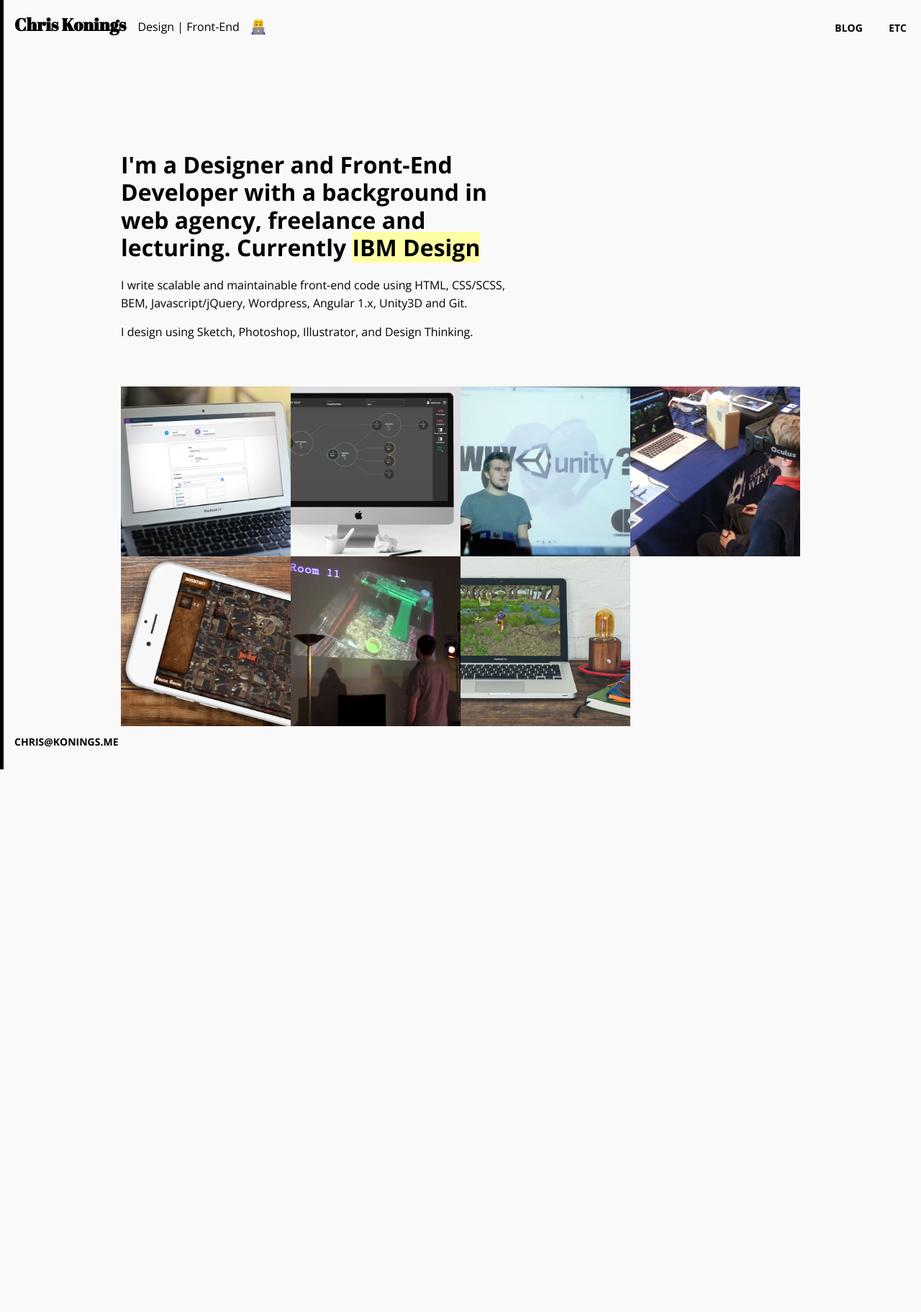
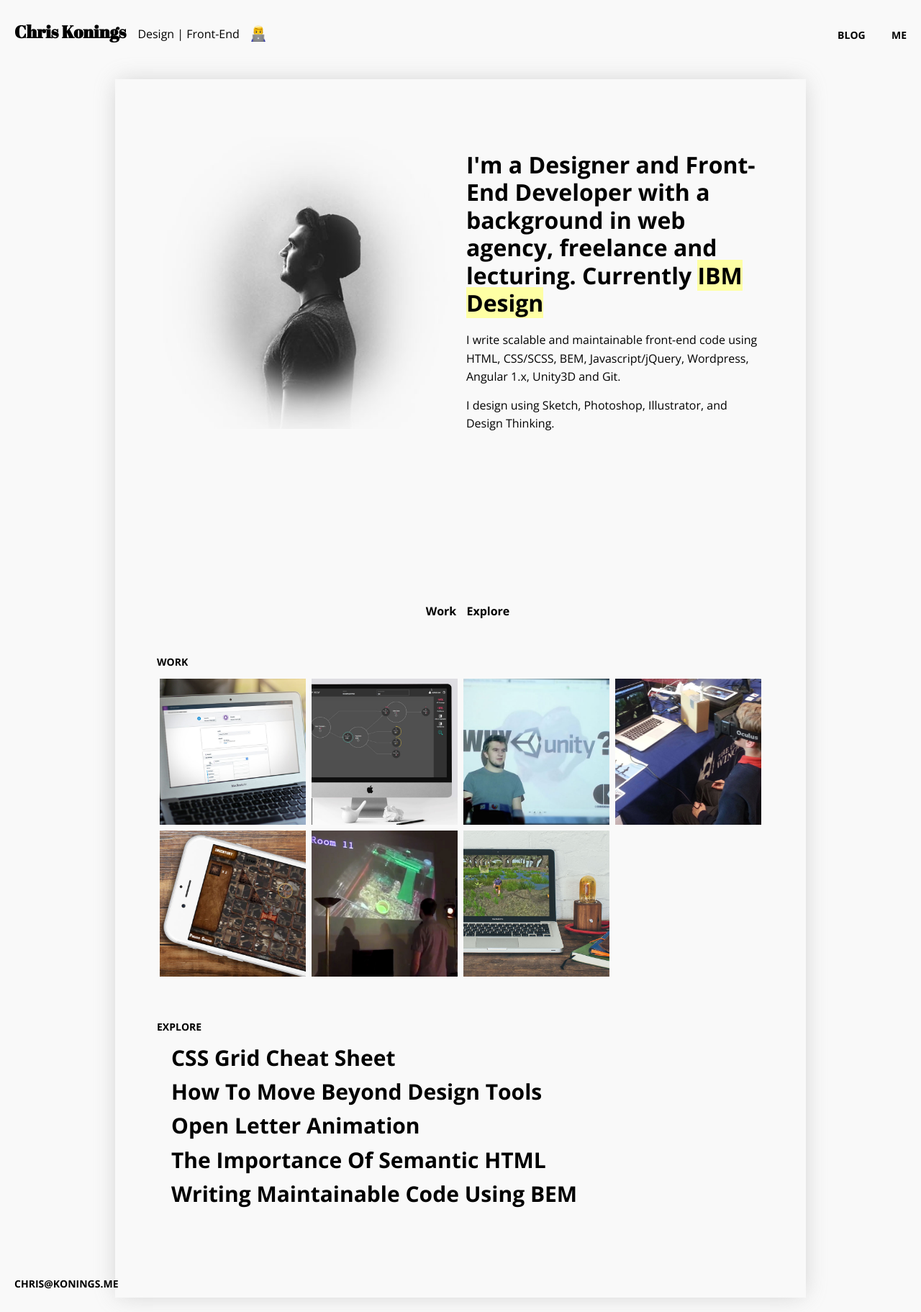
Before and after one commit to chriskonings/chriskonings.github.io, a Jekyll site: the page built from index.html, in a window 1280 px wide. Shown: the whole page at 72% size. Built offline with Jekyll 4.4.1, drawn with Linux system fonts in a browser that asks for light colours; before the commit the page ends 1069 px from its top, so only the background shows below that.

Commit message:
spacing, homepage, page styling and general re-design

```diff
--- a/_css/_typography.scss
+++ b/_css/_typography.scss
@@ -53,6 +53,7 @@
 .unordered-list { list-style-type: disc; }
 .ordered-list { list-style: decimal; }
 .no-list-style {list-style: none;}
+.large-list { font-size: 3rem; }
 
 .normal-line-height { line-height: normal; }
 .small-line-height { line-height: 1.38; }
--- a/_includes/header.html
+++ b/_includes/header.html
@@ -24,7 +24,7 @@
               <a class="nav__item-link" href="https://medium.com/@chriskonings" target="_blank">blog</a>
             </li>
             <li {% if current[1] == "about" %}class="nav__item nav__item--active"{% else %}class="nav__item"{% endif %}>
-              <a class="nav__item-link" href="/about/">etc</a>
+              <a class="nav__item-link" href="/about/">Me</a>
             </li>
           </ul>
         </nav>
--- a/_layouts/home.html
+++ b/_layouts/home.html
@@ -1,6 +1,6 @@
 {% include header.html %}
   <main>
-    <div class="page page--home">
+    <div class="post anim-rise">
       {{ content }}
     </div>
   </main>
--- a/index.html
+++ b/index.html
@@ -5,7 +5,16 @@
 date: 2012-04-06 21:35
 ---
 
-<div class="block block--large block--rise">
+
+
+
+<div class="block block--rise block--home-hero">
+  <div class="block block--half">
+    <img class="home-picture" src="../assets/me.jpg">
+  </div>
+
+
+  <div class="block block--half">
     <h1>
       I'm a Designer and Front-End Developer with a background in web agency, freelance and lecturing. Currently <a href="http://www.ibm.com/design/" title="IBM Design" target="_blank"><mark>IBM Design</mark></a>
     </h1>
@@ -15,8 +24,17 @@
     <p>
       I design using Sketch, Photoshop, Illustrator, and Design Thinking.
     </p>
+    <div class="hero-list">
+      <ul>
+        <li><a href="#work" title="Work">Work</a></li>
+        <li><a href="#explore" title="Explore">Explore</a></li>
+      </ul>
     </div>
-<div class="block block--rise">
+  </div>
+</div>
+
+<div class="block block--rise" id="work">
+  <h3>Work</h3>
   <ul class="post-list">
     {% for post in site.categories.work %}
       <li class="post-list__post">
@@ -28,3 +46,13 @@
     {% endfor %}
   </ul>
 </div>
+<div class="block block--rise" id="explore">
+  <h3>Explore</h3>
+  <ul class="no-list-style large-list">
+    <li><a href="/css-grid-cheat-sheet" title="CSS Grid Cheat Sheet" target="_blank">CSS Grid Cheat Sheet</a></li>
+    <li><a href="https://blog.prototypr.io/how-to-move-beyond-design-tools-68fdf2a1a9bc" title="How To Move Beyond Design Tools" target="_blank">How To Move Beyond Design Tools</a></li>
+    <li><a href="http://codepen.io/chriskonings/pen/oZXrZe" title="Open Letter Animation" target="_blank">Open Letter Animation</a></li>
+    <li><a href="http://chriskonings.com/html" title="HTML and related conventions" target="_blank">The Importance Of Semantic HTML</a></li>
+    <li><a href="http://chriskonings.com/bem" title="BEM" target="_blank">Writing Maintainable Code Using BEM</a></li>
+  </ul>
+</div>
```
Also changed, not shown: _css/main.scss (+88 -34 lines), about/index.html (+0 -7 lines), assets/main.css, assets/me.jpg (added), 1 other file. Lines whose indentation alone changed are shown as unchanged.
